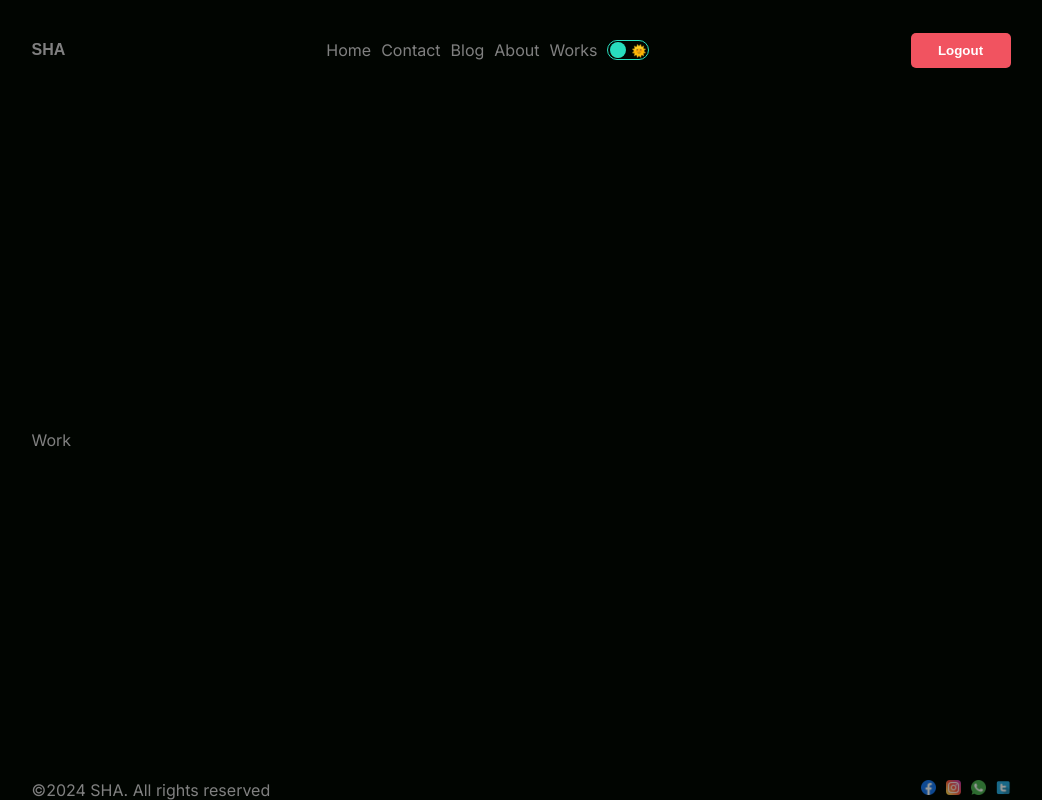
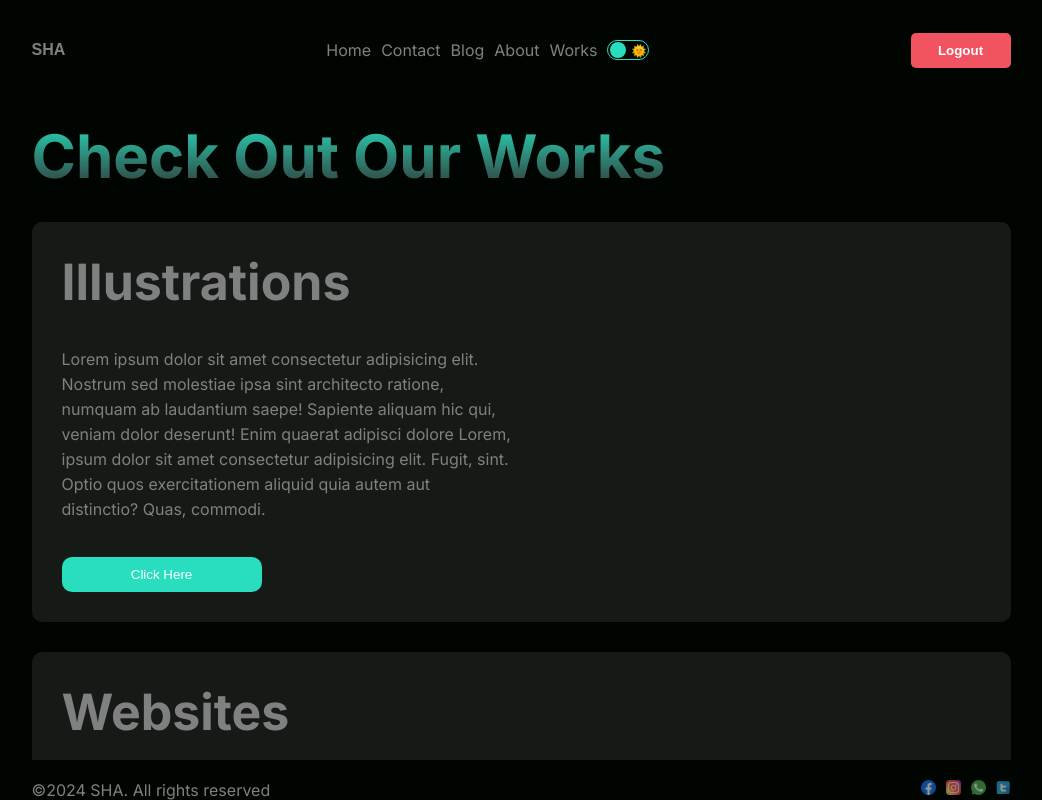
Before and after one commit to shalu2022/nextjs-blog-app, a Next.js app: page /works in a window 1280 px wide. Shown: the whole page, without its empty margins (119-1161 px from the left). Built offline with nearby package versions, Linux system fonts and the light colour scheme.

Commit message:
#15 worked on work page UI main page and sub routes page

```diff
--- /dev/null
+++ b/src/app/works/[category]/page.module.css
@@ -0,0 +1,6 @@
+.title{
+    text-transform: capitalize;
+}
+.body{
+    margin-top: 20px;
+}
--- /dev/null
+++ b/src/app/works/layout.jsx
@@ -0,0 +1,8 @@
+import react, { Children } from 'react'
+import style from './page.module.css'
+export default function WorkLayout({children}){
+    return (<div className={style.layoutContainer}>
+          <h1 className={style.layoutHeading}>Check Out Our Works</h1>
+          {children}
+        </div>)
+}
--- a/src/app/works/page.jsx
+++ b/src/app/works/page.jsx
@@ -1,7 +1,39 @@
 import react from 'react'
+import style from './page.module.css'
 
 export default function Work(){
+    const cards = [
+        {
+            heading: "Illustrations",
+            body: "Lorem ipsum dolor sit amet consectetur adipisicing elit. Nostrum sed molestiae ipsa sint architecto ratione, numquam ab laudantium saepe! Sapiente aliquam hic qui, veniam dolor deserunt! Enim quaerat adipisci dolore Lorem, ipsum dolor sit amet consectetur adipisicing elit. Fugit, sint. Optio quos exercitationem aliquid quia autem aut distinctio? Quas, commodi.",
+            url:'illustration'
+        },
+        {
+             heading: "Websites",
+            body: "Lorem ipsum dolor sit amet consectetur adipisicing elit. Nostrum sed molestiae ipsa sint architecto ratione, numquam ab laudantium saepe! Sapiente aliquam hic qui, veniam dolor deserunt! Enim quaerat adipisci dolore Lorem, ipsum dolor sit amet consectetur adipisicing elit. Fugit, sint. Optio quos exercitationem aliquid quia autem aut distinctio? Quas, commodi.",
+            url:"websites"
+        },
+        {
+             heading: "Applications",
+            body: "Lorem ipsum dolor sit amet consectetur adipisicing elit. Nostrum sed molestiae ipsa sint architecto ratione, numquam ab laudantium saepe! Sapiente aliquam hic qui, veniam dolor deserunt! Enim quaerat adipisci dolore Lorem, ipsum dolor sit amet consectetur adipisicing elit. Fugit, sint. Optio quos exercitationem aliquid quia autem aut distinctio? Quas, commodi.",
+            url:"applications"
+        }
+    ]
     return (
-        <div>Work</div>
+        // <div>Works</div>
+            <div className={style.container}>
+                { cards.map((item, index)=>{
+                   return <div key={index} className={style.card}>
+                        <div className={style.left}>
+                            <h1 className={style.heading}>{item.heading}</h1>
+                            <p className={style.para}>{item.body}</p>
+                            <button className={style.button}><a href={`/works/${item.url}`}>Click Here</a></button>
+                        </div>
+                        <div className={style.right}></div>
+                   </div>
+                })
+                }
+
+            </div>
     )
 }
--- /dev/null
+++ b/src/app/works/page.module.css
@@ -0,0 +1,50 @@
+.container{
+    /* overflow: scroll; */
+    /* background-color: #e153e6 !important; */
+}
+.card{
+    display: flex;
+    gap: 20px;
+    background-color: rgba(128, 128, 128, 0.171);
+    padding: 30px;
+    border-radius: 10px;
+    margin-top: 20px;
+    height: 400px;
+    margin-top: 30px;
+}
+.layoutHeading{
+  font-size: 60px;
+  background: linear-gradient(#28debe, #333);
+  background-clip: text;
+  color: transparent;
+}
+.layoutContainer{
+    /* margin-top: 50px; */
+    height: 80%;
+    overflow: scroll;
+    scrollbar-width: none;
+}
+.heading{
+    font-size: 50px;
+}
+.left{
+    flex:1;
+    display: flex;
+    flex-direction: column;
+    justify-content: space-between;
+}
+.right{
+    flex:1;
+}
+.para{
+    line-height: 25px;
+}
+.button{
+    background-color: #28debe;
+    border: none;
+    padding: 10px 40px;
+    border-radius: 10px;
+    width: 200px;
+    color: white;
+    cursor: pointer;
+  }
```
Also changed, not shown: src/app/works/[category]/page.jsx (added, +28 -0 lines).
